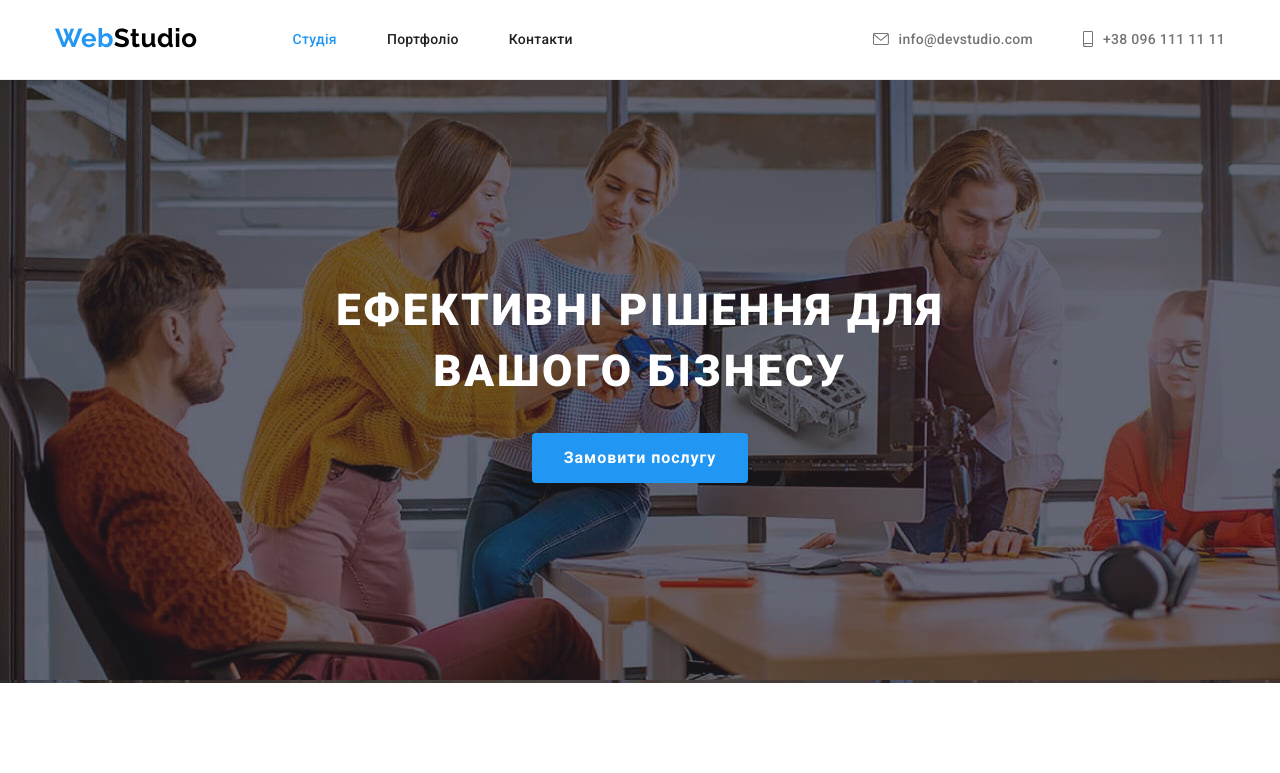
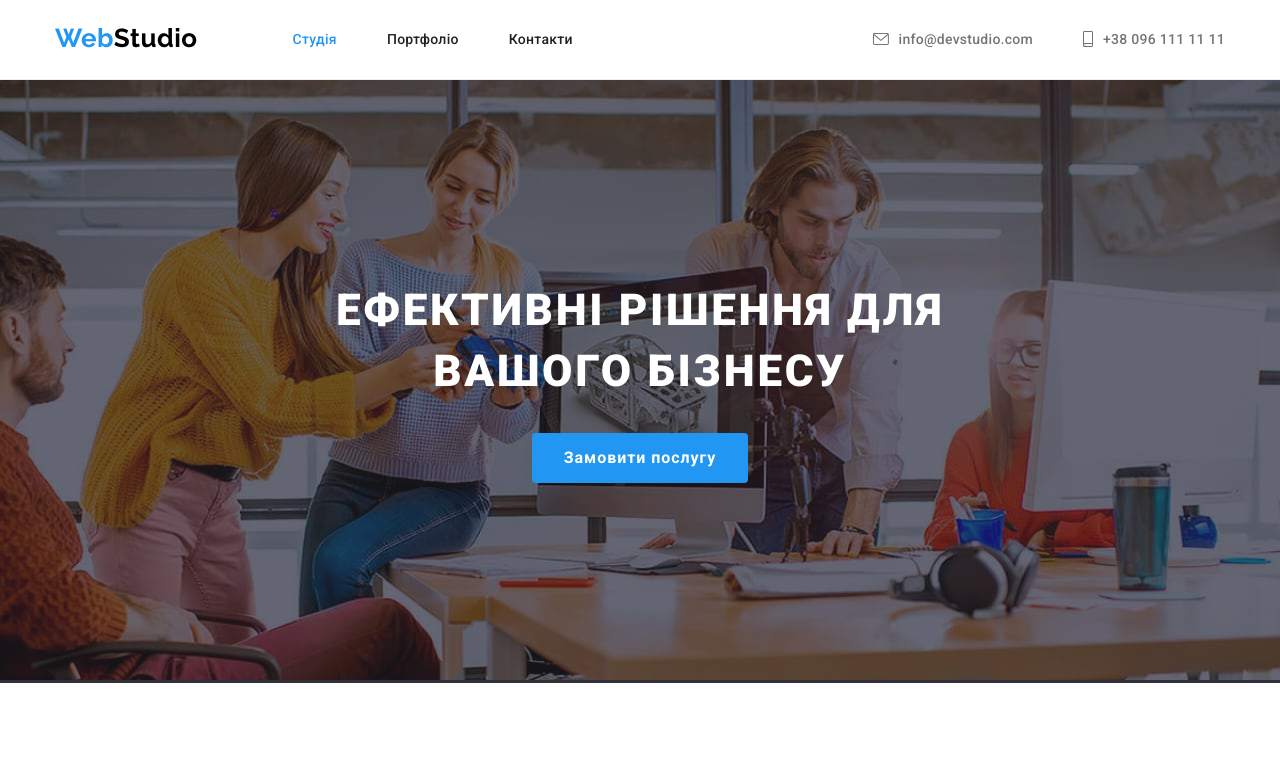
Before and after one commit to chamomile22/goit-markup-hw-04, a plain HTML site: page index.html in a window 1280 px wide. Shown: the top 773 px of the page. Drawn offline with nearby package versions, Linux system fonts and the light colour scheme.

Commit message:
Update style.css

```diff
--- a/css/style.css
+++ b/css/style.css
@@ -158,6 +158,8 @@ img{
     background-color: var(--second-background-color);
     background-image: linear-gradient(rgba(47, 48, 58, 0.4),rgba(47, 48, 58, 0.4)), url(../img/hero-back.jpg);
     object-fit: contain;
+    background-repeat: no-repeat;
+    background-position: 50% 0;
 }
 .hero-container{
     padding-left: 237px;
```
